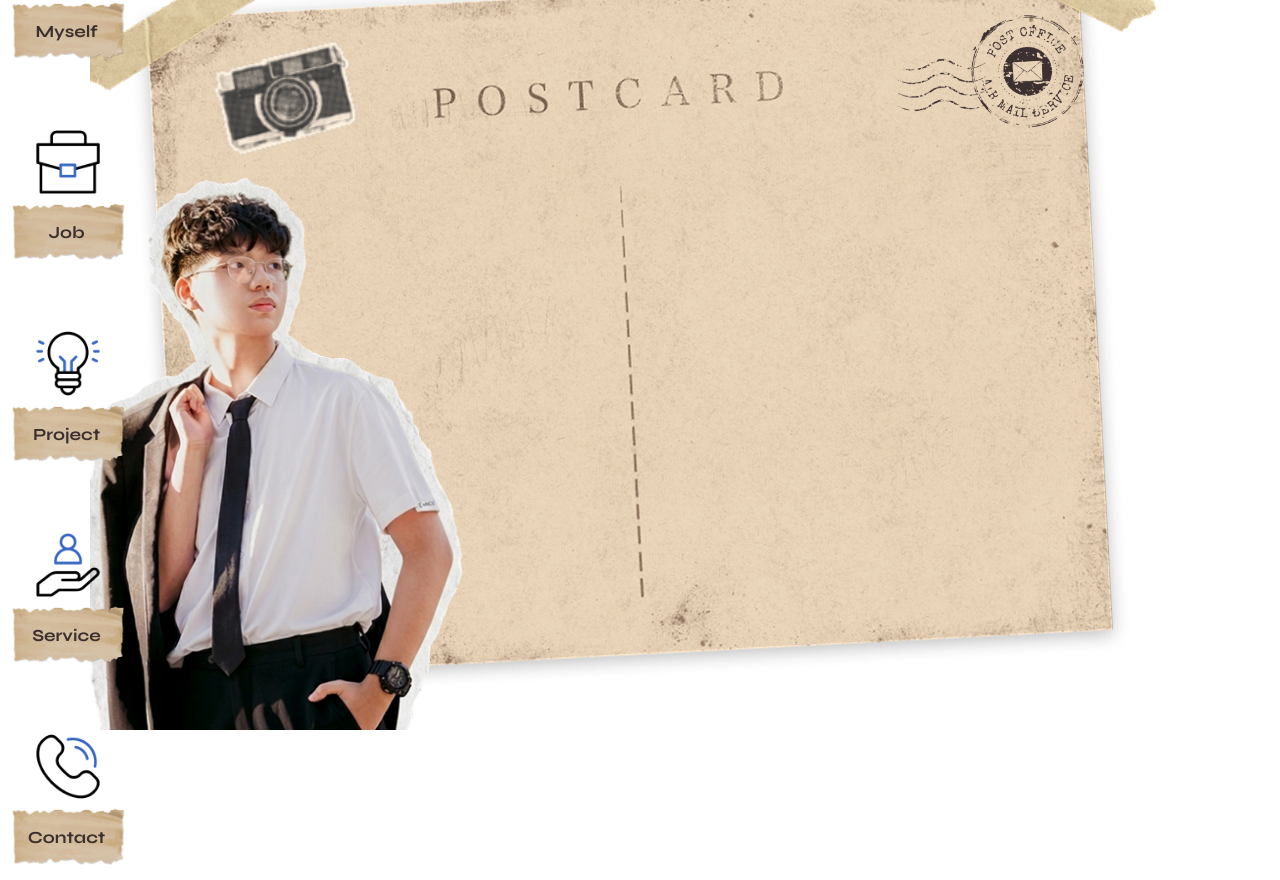
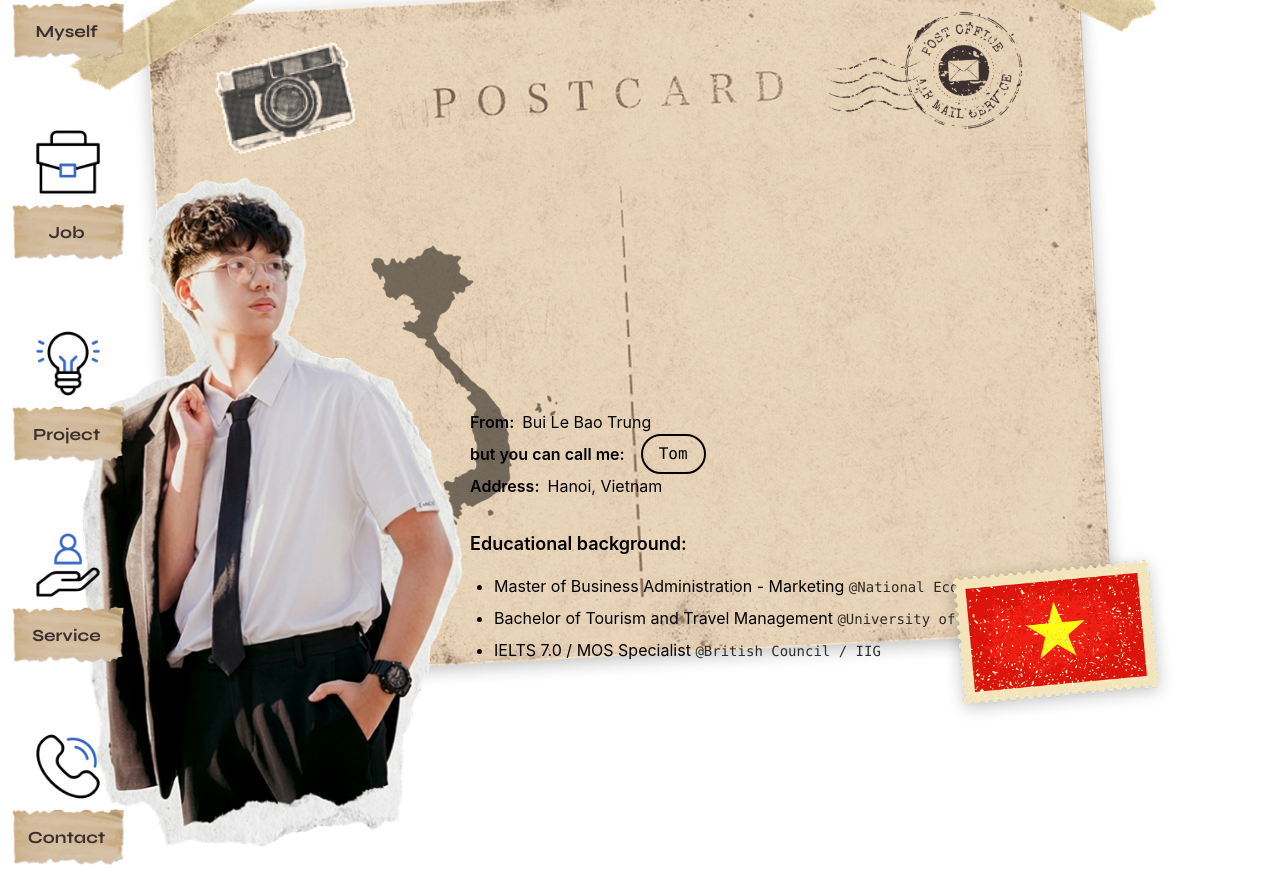
Before and after one commit to baotrung1806/bui_le_bao_trung, a React (Vite) app: page / in a window 1280 px wide. Before the commit the page ends 800 px from the top, so only its background shows below. Built offline with nearby package versions, Linux system fonts and the light colour scheme.

Commit message:
feat: update MyselfPostcard component with new images and layout adjustments

```diff
--- a/src/pages/components/MySelfSection/MyselfPostcard.tsx
+++ b/src/pages/components/MySelfSection/MyselfPostcard.tsx
@@ -4,7 +4,7 @@ import tapeImg2 from '../../../assets/images/myself/Label2.webp';
 import cameraIcon from '../../../assets/images/myself/Camera.webp';
 import postmarkIcon from '../../../assets/images/myself/Stamp.webp';
 import vnMapImg from '../../../assets/images/myself/MapVN.webp';
-import vnFlagStampImg from '../../../assets/images/myself/flag.webp';
+import vnFlagStampImg from '../../../assets/images/myself/Flag.webp';
 import portraitImg from '../../../assets/images/myself/BaoTrung.webp';
 import { useTranslation } from '@/utils';
 
@@ -34,108 +34,66 @@ const MyselfPostcard = () => {
       <img
         src={postmarkIcon}
         alt="postmark"
-        className="absolute top-6 right-6 w-[240px] z-10"
+        className="absolute right-6 w-[250px] mr-[60px] mt-[20px] z-10"
       />
 
       <img
         src={cardBg}
         alt="Postcard"
-        className="w-full h-[720px] object-cover rotate-[-3deg]"
+        className="w-full h-[720px] object-cover rotate-[-3deg]" />
+
+      <img
+        src={vnMapImg}
+        alt="Vietnam Map"
+        className="absolute w-[350px] mt-[-515px] ml-[145px] z-1"
       />
 
       <img
         src={portraitImg}
         alt="Full Name"
-        className="absolute inset-0 w-[400px] h-[720px] mt-[190px] ml-[-55px] object-cover"
+        className="absolute inset-0 w-[400px] h-[720px] mt-[190px] ml-[-55px] object-cover z-3"
+      />
+
+      <div className="absolute inset-0 mt-[400px] ml-[300px] z-20 p-10 font-main text-brand-dark">
+        <p className="flex gap-2">
+          <span className="font-semibold text-brand-dark/80">From:</span>
+          <span>{t('fullname')}</span>
+        </p>
+        <div className="flex items-center gap-4">
+          <p className="font-semibold text-brand-dark/80">but you can call me:</p>
+          <span className="border-2 border-brand-dark px-4 py-1.5 rounded-full text-base font-mono font-medium">
+            {t('nickname')}
+          </span>
+        </div>
+        <p className="flex gap-2">
+          <span className="font-semibold text-brand-dark/80">Address:</span>
+          <span>{t('address')}</span>
+        </p>
+        <div className="pt-8 space-y-4">
+          <h3 className="font-semibold text-lg text-brand-dark/90">Educational background:</h3>
+          <ul className="list-disc list-outside pl-6 space-y-2">
+            <li>
+              {t('education.first.label')}{' '}
+              <span className="font-mono text-sm opacity-80">{t('education.first.subLabel')}</span>
+            </li>
+            <li>
+              {t('education.second.label')}{' '}
+              <span className="font-mono text-sm opacity-80">{t('education.second.subLabel')}</span>
+            </li>
+            <li>
+              {t('education.third.label')}{' '}
+              <span className="font-mono text-sm opacity-80">{t('education.third.subLabel')}</span>
+            </li>
+          </ul>
+        </div>
+      </div>
+
+      <img
+        src={vnFlagStampImg}
+        alt="Vietnam Flag Stamp"
+        className="absolute w-[300px] mt-[-180px] mr-[-60px] ml-[300px] right-0 z-50"
       />
     </div>
-    // <div className="relative w-full aspect-[16/11] max-w-7xl mx-auto flex items-center justify-center p-10 font-main text-brand-dark">
-    //   {/* 1. Bưu thiếp chính */}
-    //   <div className="relative w-full h-full">
-    //     {/* -- Các chi tiết trang trí -- */}
-    //     {/* Băng dính trái + máy ảnh */}
-    //     <div className="absolute -top-12 -left-12 w-44 z-40 rotate-[-8deg]">
-    //       <img src={tapeImg1} alt="tape" className="w-full" />
-    //       <img src={cameraIcon} alt="camera" className="absolute top-2 left-6 w-16" />
-    //     </div>
-
-    //     {/* Băng dính phải */}
-    //     <div className="absolute -top-10 -right-10 w-44 z-40 rotate-[8deg]">
-    //       <img src={tapeImg2} alt="tape" className="w-full" />
-    //     </div>
-
-    //     {/* Dấu bưu điện */}
-    //     <img
-    //       src={postmarkIcon}
-    //       alt="postmark"
-    //       className="absolute top-6 right-6 w-24 opacity-60 rotate-[10deg] z-10"
-    //     />
-
-    //     {/* -- Khu vực nội dung bưu thiếp -- */}
-    //     <div className="relative z-20 h-full p-12 pt-32 grid grid-cols-[1fr,2fr] gap-x-10">
-    //       {/* Cột trái: Ảnh chân dung + Bản đồ */}
-    //       <div className="flex flex-col items-center">
-    //         {/* Ảnh chân dung (absolute so với container) */}
-    //         <div className="absolute top-28 left-[-110px] w-[320px] h-[450px] z-30">
-    //           <div className="relative w-full h-full p-2 border-2 border-brand-border shadow-xl rotate-[-2deg]">
-    //             <img
-    //               src={portraitImg}
-    //               alt="Bui Le Bao Trung"
-    //               className="object-cover w-full h-full torn-edge-mask"
-    //             />
-    //           </div>
-    //         </div>
-    //         <img src={vnMapImg} alt="Vietnam Map" className="w-32 mt-auto" />
-    //       </div>
-
-    //       {/* Cột phải: Thông tin */}
-    //       <div className="space-y-4 pt-10">
-    //         <p className="flex gap-2">
-    //           <span className="font-semibold text-brand-dark/80">From:</span>
-    //           <span>{t('fullname')}</span>
-    //         </p>
-    //         <div className="flex items-center gap-4">
-    //           <p className="font-semibold text-brand-dark/80">but you can call me:</p>
-    //           <span className="border-2 border-brand-dark px-4 py-1.5 rounded-full text-base font-mono font-medium">
-    //             {t('nickname')}
-    //           </span>
-    //         </div>
-    //         <p className="flex gap-2">
-    //           <span className="font-semibold text-brand-dark/80">Address:</span>
-    //           <span>{t('address')}</span>
-    //         </p>
-    //         <div className="pt-8 space-y-4">
-    //           <h3 className="font-semibold text-lg text-brand-dark/90">Educational background:</h3>
-    //           <ul className="list-disc list-outside pl-6 space-y-2">
-    //             <li>
-    //               {t('education.first.label')}{' '}
-    //               <span className="font-mono text-sm opacity-80">
-    //                 {t('education.first.subLabel')}
-    //               </span>
-    //             </li>
-    //             <li>
-    //               {t('education.second.label')}{' '}
-    //               <span className="font-mono text-sm opacity-80">
-    //                 {t('education.second.subLabel')}
-    //               </span>
-    //             </li>
-    //             <li>
-    //               {t('education.third.label')}{' '}
-    //               <span className="font-mono text-sm opacity-80">
-    //                 {t('education.third.subLabel')}
-    //               </span>
-    //             </li>
-    //           </ul>
-    //         </div>
-    //       </div>
-    //     </div>
-
-    //     {/* Tem cờ VN */}
-    //     <div className="absolute -bottom-16 -right-16 w-36 z-50 rotate-[10deg] shadow-lg">
-    //       <img src={vnFlagStampImg} alt="Vietnam Flag Stamp" className="w-full" />
-    //     </div>
-    //   </div>
-    // </div>
   );
 };
 
--- a/src/pages/components/MySelfSection/index.tsx
+++ b/src/pages/components/MySelfSection/index.tsx
@@ -2,7 +2,7 @@ import MyselfPostcard from './MyselfPostcard';
 
 const MySelfSection = () => {
   return (
-    <div className="min-h-screen flex items-center justify-center ml-[90px] mt-[-70px] p-10 overflow-x-hidden">
+    <div className="min-h-screen flex items-center justify-center ml-[90px] mt-[-70px] p-10">
       <div className="relative w-full max-w-screen-2xl flex flex-col md:flex-row items-center">
         {/* Khu vực bưu thiếp (Trái) */}
           <MyselfPostcard />
```
Also changed, not shown: src/assets/images/myself/MapVN.webp, src/assets/images/myself/flag.webp.
